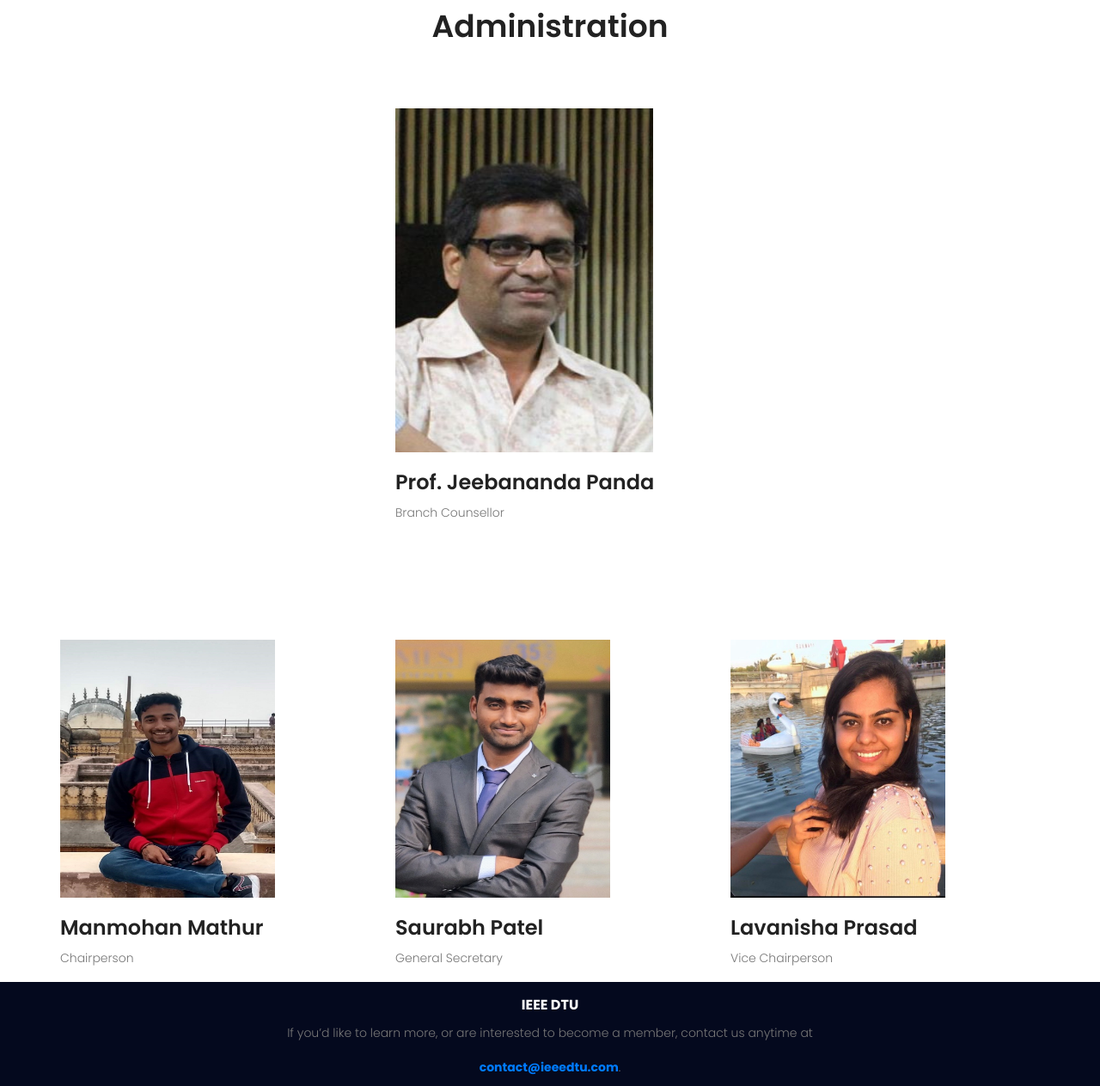
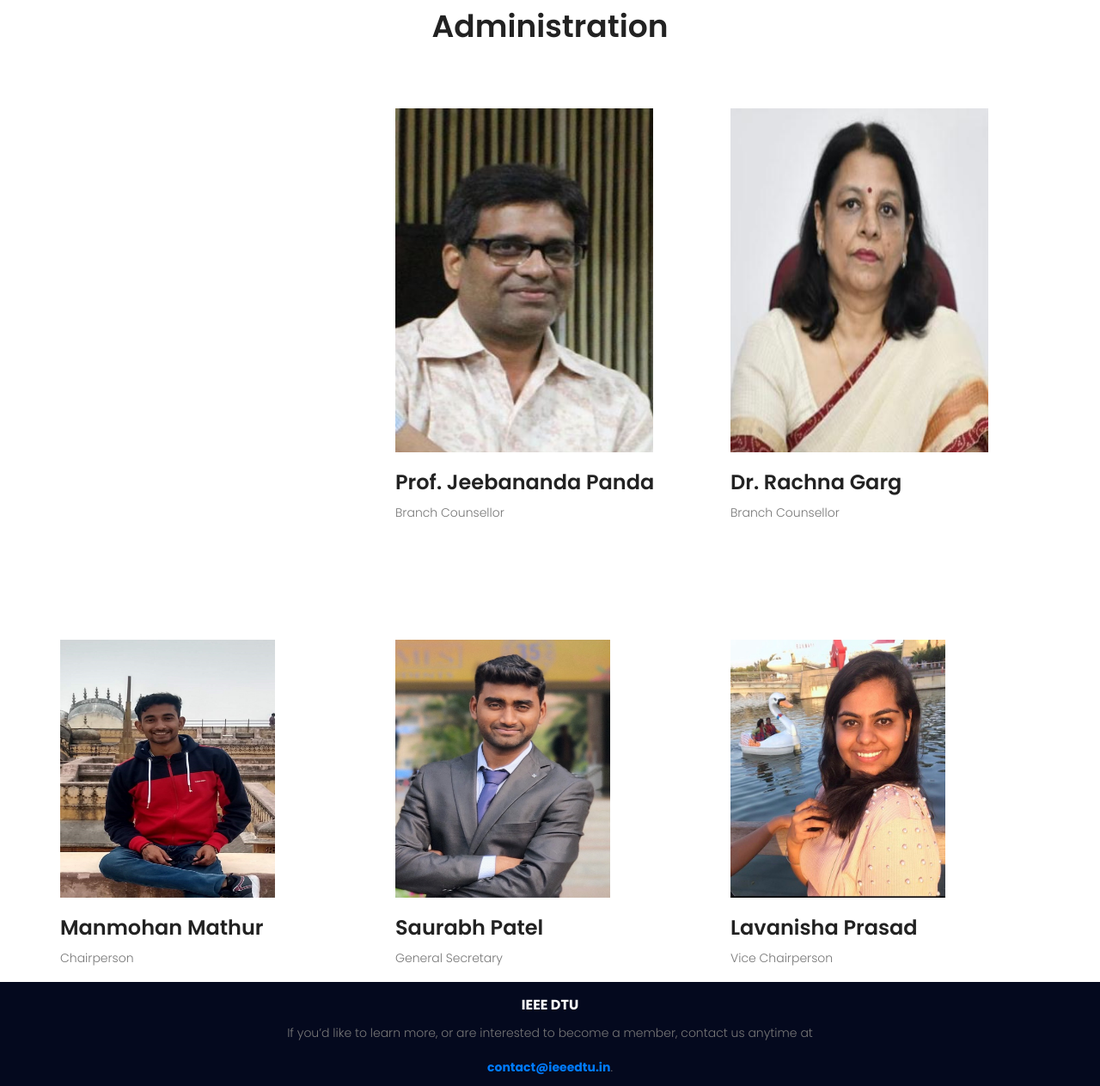
Before and after one commit to IEEEDTU/IEEE_WEBSITE_2020, a plain HTML site: page about-us.html in a window 1280 px wide. Shown: the part 1300-2563 px from the top of the page at 86% size. Drawn offline with Linux system fonts and the light colour scheme.

Commit message:
Updated faculty/council images and added changes in contact email.

```diff
--- a/about-us.html
+++ b/about-us.html
@@ -88,7 +88,7 @@
                         </div>
                     </div>
                     <div class="col-md-6">
-                        <img src="image/dsc.jpg" alt="abou_img">
+                        <img src="image/council.jpeg" alt="abou_img">
                     </div>
                 </div>
             </div>
@@ -123,6 +123,19 @@
                                 </ul> -->
                             <!-- <a href="#" class="btn_hover">View Details</a> -->
                         </div>
+                        <div class="col-md-4"  >
+                            <!-- <div class="event_post"> -->
+                                <img src="image/mampic.jpeg" width= "300px" height = "400px" >
+                                <a href="#"><h2 class="event_title">  Dr. Rachna Garg</h2></a>
+                                <p>Branch Counsellor</p>
+                                <!-- <ul class="list_style sermons_category">
+                                    <li><i class="lnr lnr-user"></i>Saturday, 12th Feb, 2019</li> -->
+                                    <!-- <li><i class="lnr lnr-apartment"></i>Rocky beach Church</li>
+                                    <li><i class="lnr lnr-location"></i>Santa monica, Los Angeles, USA</li>
+                                    </ul> -->
+                                <!-- <a href="#" class="btn_hover">View Details</a> -->
+                            </div>
+
                     </div>
                  <!-- </div>  -->
             </div>
@@ -181,7 +194,7 @@
                         <div class="container text-center">
                             <h5><strong>IEEE DTU</strong></h5>
                             <p>If you’d like to learn more, or are interested to become a member, contact us anytime at</p>
-                               <p> <a href="contact@ieeedtu.com" style="font-weight:bold">contact@ieeedtu.com</a>.</p>
+                               <p> <a href="contact@ieeedtu.com" style="font-weight:bold">contact@ieeedtu.in</a>.</p>
                                <div class="footer-social" >
 
                                 <div class="round-icon">
```
Also changed, not shown: events.html (+1 -1 lines), index.html (+2 -2 lines), image/council.jpeg (added), image/mampic.jpeg (added).
